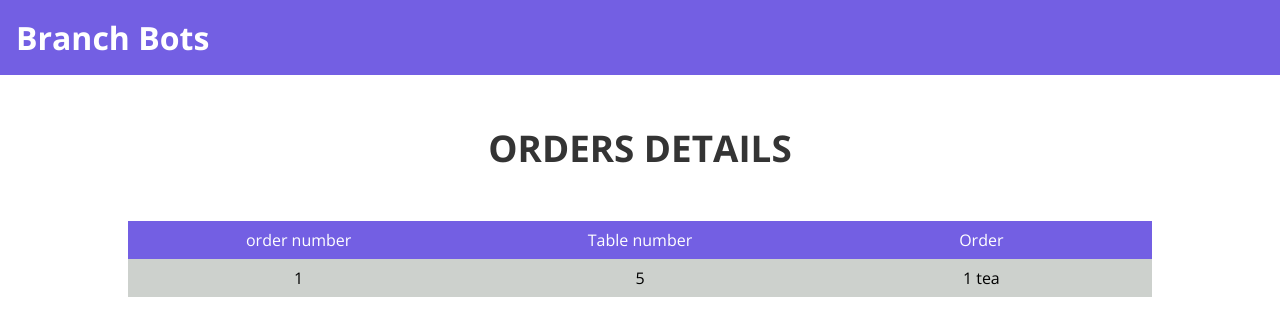
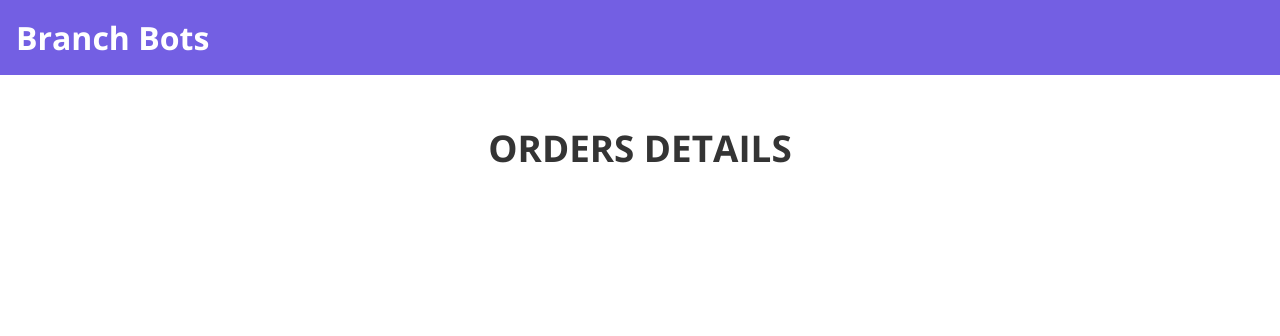
Before and after one commit to FaresArnous/Orders-details, a plain HTML site: page index.html in a window 1280 px wide. Shown: the top 336 px of the page. Drawn offline with nearby package versions, Linux system fonts and the light colour scheme.

Commit message:
removed the table and it is desgin.

```diff
--- a/index.html
+++ b/index.html
@@ -21,22 +21,7 @@
       <div>
         <h2>Orders details</h2>
       </div>
-      <section>
-        <table id="details">
-          <thead>
-            <td>order number</td>
-            <td>Table number</td>
-            <td>Order</td>
-          </thead>
-          <tbody id="content">
-            <tr>
-              <td>1</td>
-              <td>5</td>
-              <td>1 tea</td>
-            </tr>
-          </tbody>
-        </table>
-      </section>
+      <section></section>
     </main>
   </body>
 </html>
--- a/style.css
+++ b/style.css
@@ -24,28 +24,3 @@ main h2 {
   color: rgb(52, 52, 52);
   font-family: "Open Sans", sans-serif;
 }
-
-#details {
-  width: 80%;
-  border-collapse: collapse;
-  margin: 1.25rem auto;
-}
-
-#details thead {
-  color: white;
-  background-color: rgb(115, 95, 227);
-}
-thead td {
-  padding: 0.5rem 0;
-  text-align: center;
-  width: 8rem;
-}
-
-#details td {
-  padding: 0.5rem 0;
-  text-align: center;
-}
-
-#content {
-  background-color: rgb(205, 209, 205);
-}
```
